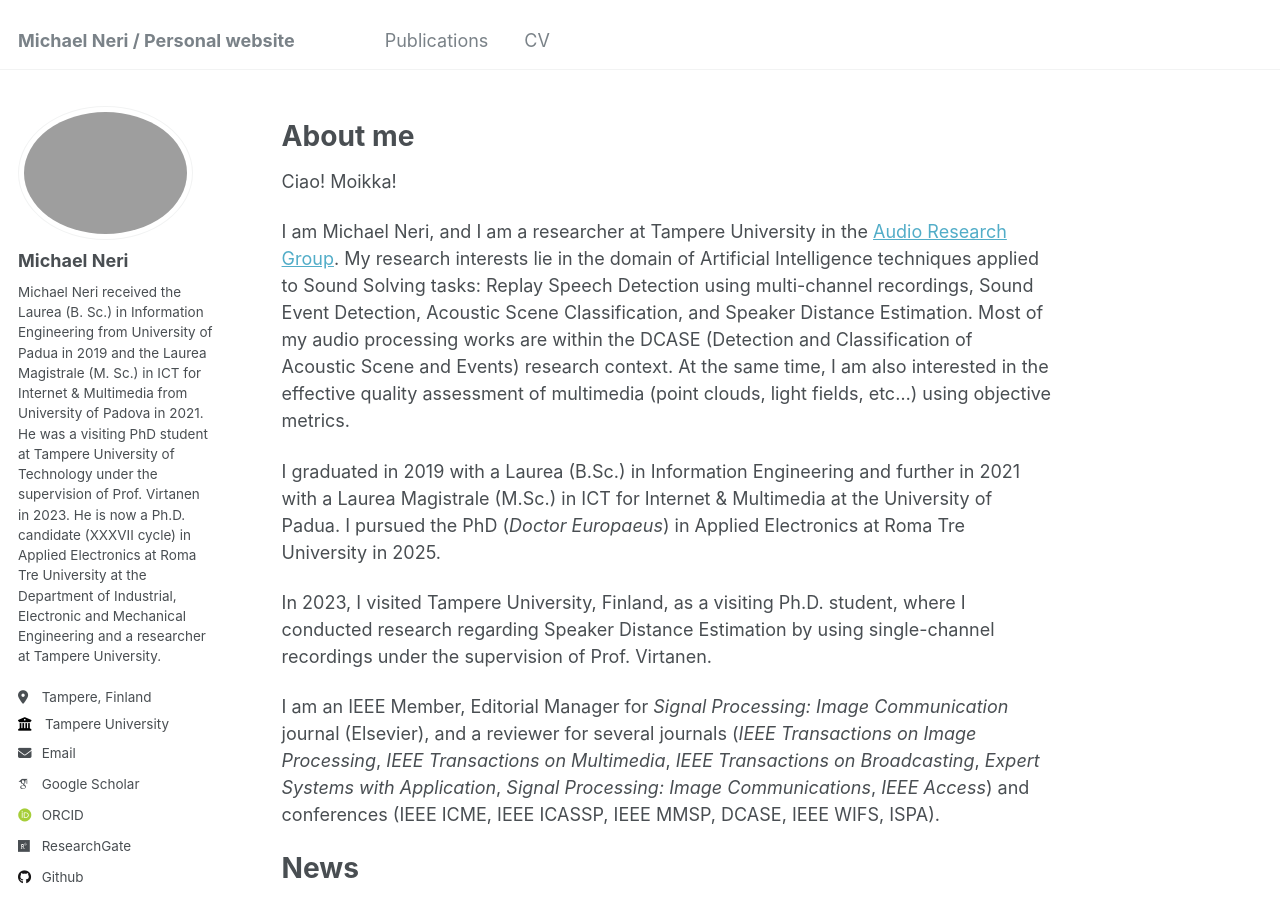
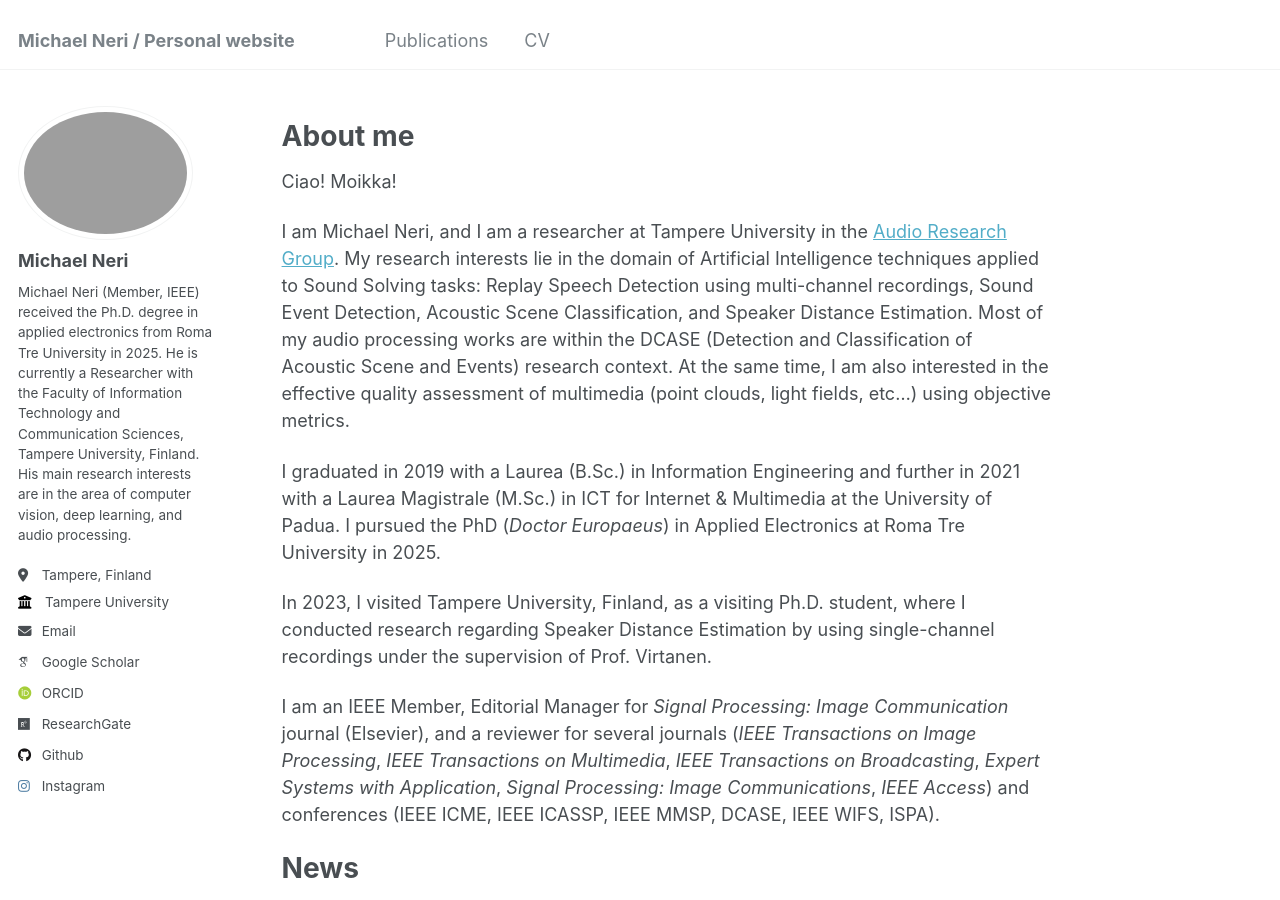
Before and after one commit to michaelneri/michaelneri.github.io, a Jekyll site: the page built from _pages/about.md, in a window 1280 px wide and 900 px high. Built offline with Jekyll 4.4.1, drawn with Linux system fonts in a browser that asks for light colours; some web fonts are replaced.

Commit message:
[FIX]Corrected bio and filenames

```diff
--- a/_config.yml
+++ b/_config.yml
@@ -24,7 +24,8 @@ author:
   avatar           : "profile.png"
   name             : "Michael Neri"
   pronouns         : # example: "she/her"
-  bio              : "Michael Neri received the Laurea (B. Sc.) in Information Engineering from University of Padua in 2019 and the Laurea Magistrale (M. Sc.) in ICT for Internet & Multimedia from University of Padova in 2021. He was a visiting PhD student at Tampere University of Technology under the supervision of Prof. Virtanen in 2023. He is now a Ph.D. candidate (XXXVII cycle) in Applied Electronics at Roma Tre University at the Department of Industrial, Electronic and Mechanical Engineering and a researcher at Tampere University."
+  bio              : "Michael Neri (Member, IEEE) received the Ph.D. degree in applied electronics from Roma Tre University in 2025. He is currently a Researcher with the Faculty of Information Technology and Communication Sciences, Tampere University, Finland. His main research interests are in the area of computer vision, deep learning, and audio
+processing."
   location         : "Tampere, Finland"
   employer         : "Tampere University"
   uri              : # URL
```
Also changed, not shown: 2 other files.
